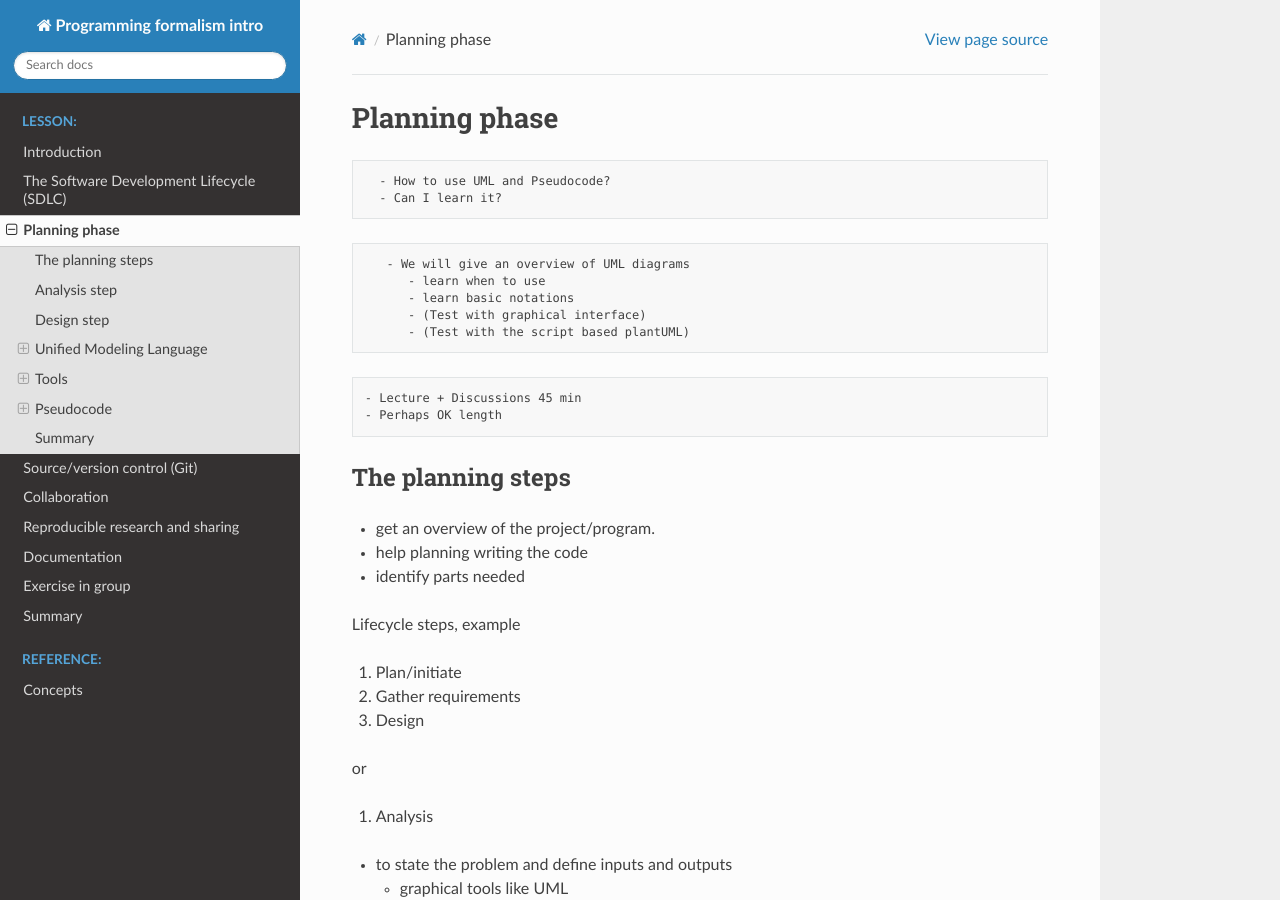
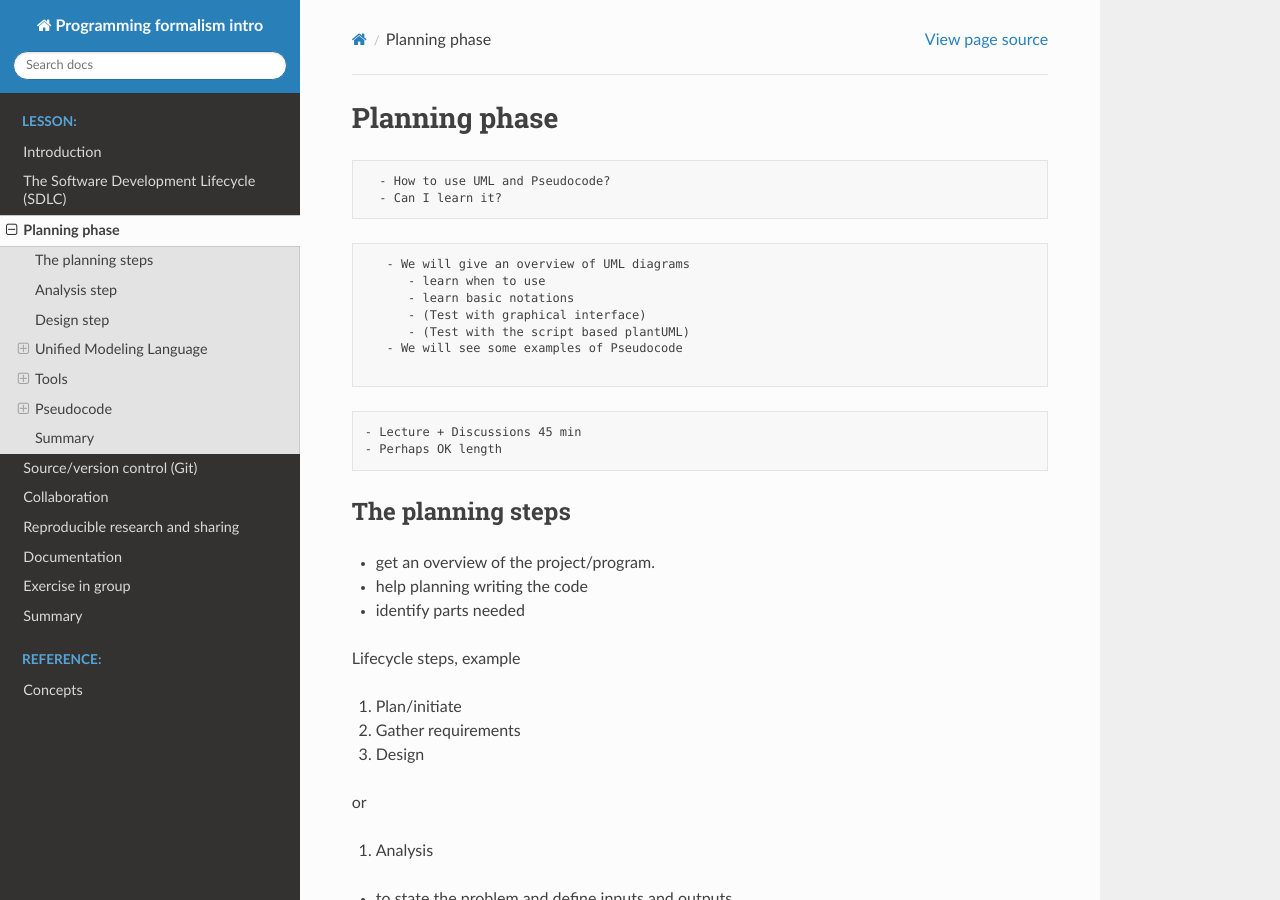
Before and after one commit to UPPMAX/programming_formalisms_intro, a Sphinx documentation site: the page built from doc/flowcharts.md, in a window 1280 px wide and 900 px high. Built offline with Sphinx 7.4.7 and the Read the Docs theme 2.0.0, drawn with Linux system fonts in a browser that asks for light colours; pages that are not in the unit, such as notebooks, are missing from menus.

Commit message:
Update flowcharts.md

````diff
--- a/doc/flowcharts.md
+++ b/doc/flowcharts.md
@@ -11,6 +11,8 @@
       - learn basic notations
       - (Test with graphical interface)
       - (Test with the script based plantUML)
+   - We will see some examples of Pseudocode
+
 ```
 
 ```{instructor-note}
````
